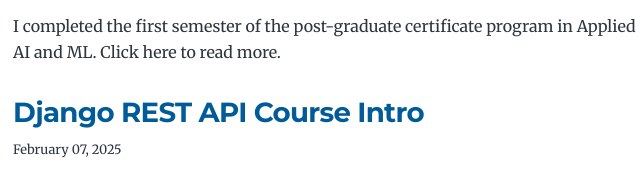
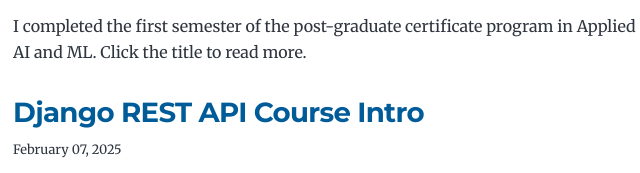
Before and after one commit to ericadev/ericawritescode, a Gatsby site: page / in a window 1280 px wide. Shown: the part 368-541 px from the top of the page, 311-951 px from the left. Built offline with nearby package versions, Linux system fonts and the light colour scheme; Gatsby itself is replaced by a stand-in of ours.

Commit message:
Correcting title

```diff
--- a/content/blog/first-semester-completed/index.md
+++ b/content/blog/first-semester-completed/index.md
@@ -1,7 +1,7 @@
 ---
 title: Completed First Semester of Applied AI & ML Program
 date: "2025-08-18T14:30:00.000Z"
-description: "I completed the first semester of the post-graduate certificate program in Applied AI and ML. Click here to read more."
+description: "I completed the first semester of the post-graduate certificate program in Applied AI and ML. Click the title to read more."
 ---
 
 I have recently completed the first semester of the Applied AI & ML Program, which is a post-graduate certificate program at Conestoga College.
```
